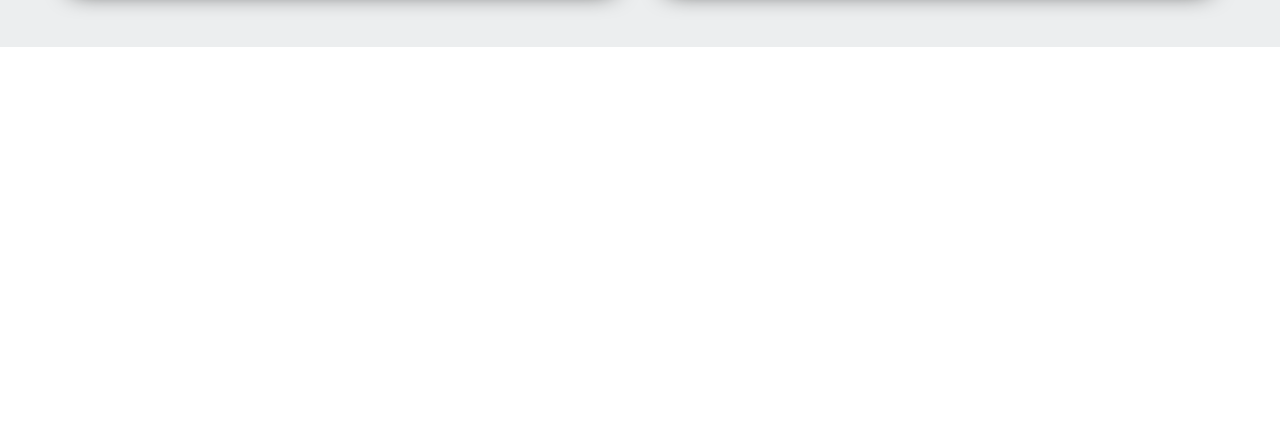
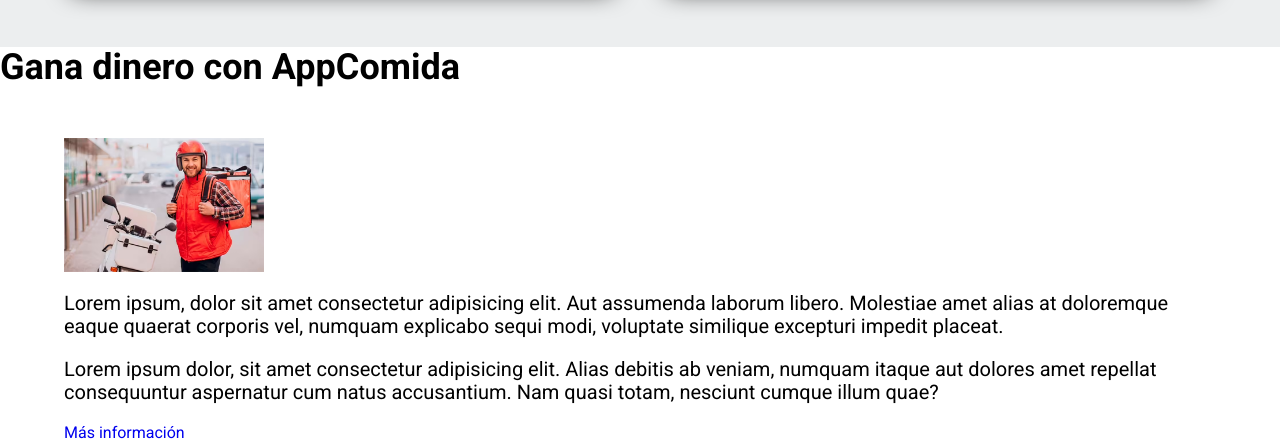
Before and after one commit to JosueP0721/Proyecto--delivery, a website: page index.html in a window 1280 px wide. Shown: the part 4288-4730 px from the top of the page. Before the commit the page ends 4335 px from the top, so only its background shows below. Drawn offline with Linux system fonts and the light colour scheme.

Commit message:
trabajo html

```diff
--- a/index.html
+++ b/index.html
@@ -402,6 +402,25 @@
             </div>
         </div>
     </main>
+    <section class="trabajar">
+        <h2 class="trabajar__heading">Gana dinero con AppComida</h2>
+        <div class="trabajar__contenido contenedor">
+            <picture class="trabajar__imagen">
+                <source srcset="build/img/repartidor.avif" type="image/avif">
+                <source srcset="build/img/repartidor.webp" type="image/webp">
+                <img loading="lazy" width="200" height="300" src="build/img/repartidor.jpg" alt="imagen repartidor">
+            </picture>
+            <div class="trabajar__texto">
+                <p>Lorem ipsum, dolor sit amet consectetur adipisicing elit. Aut assumenda laborum libero. Molestiae
+                    amet alias at doloremque eaque quaerat corporis vel, numquam explicabo sequi modi, voluptate
+                    similique excepturi impedit placeat.</p>
+                <p>Lorem ipsum dolor, sit amet consectetur adipisicing elit. Alias debitis ab veniam, numquam itaque aut
+                    dolores amet repellat consequuntur aspernatur cum natus accusantium. Nam quasi totam, nesciunt
+                    cumque illum quae?</p>
+                <a class="trabajar__boton" href="#">Más información</a>
+            </div>
+        </div>
+    </section>
 </body>
 
 </html>
```
